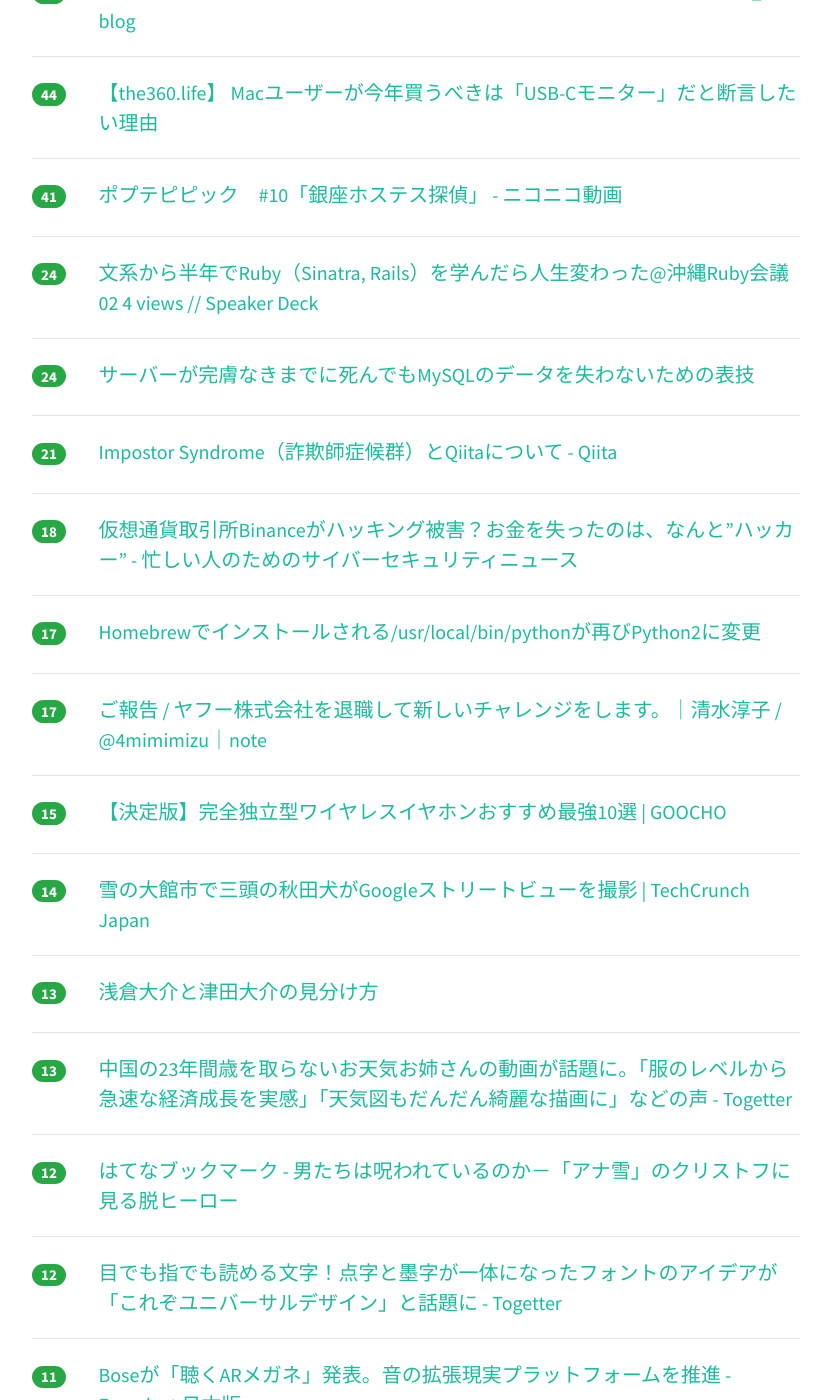
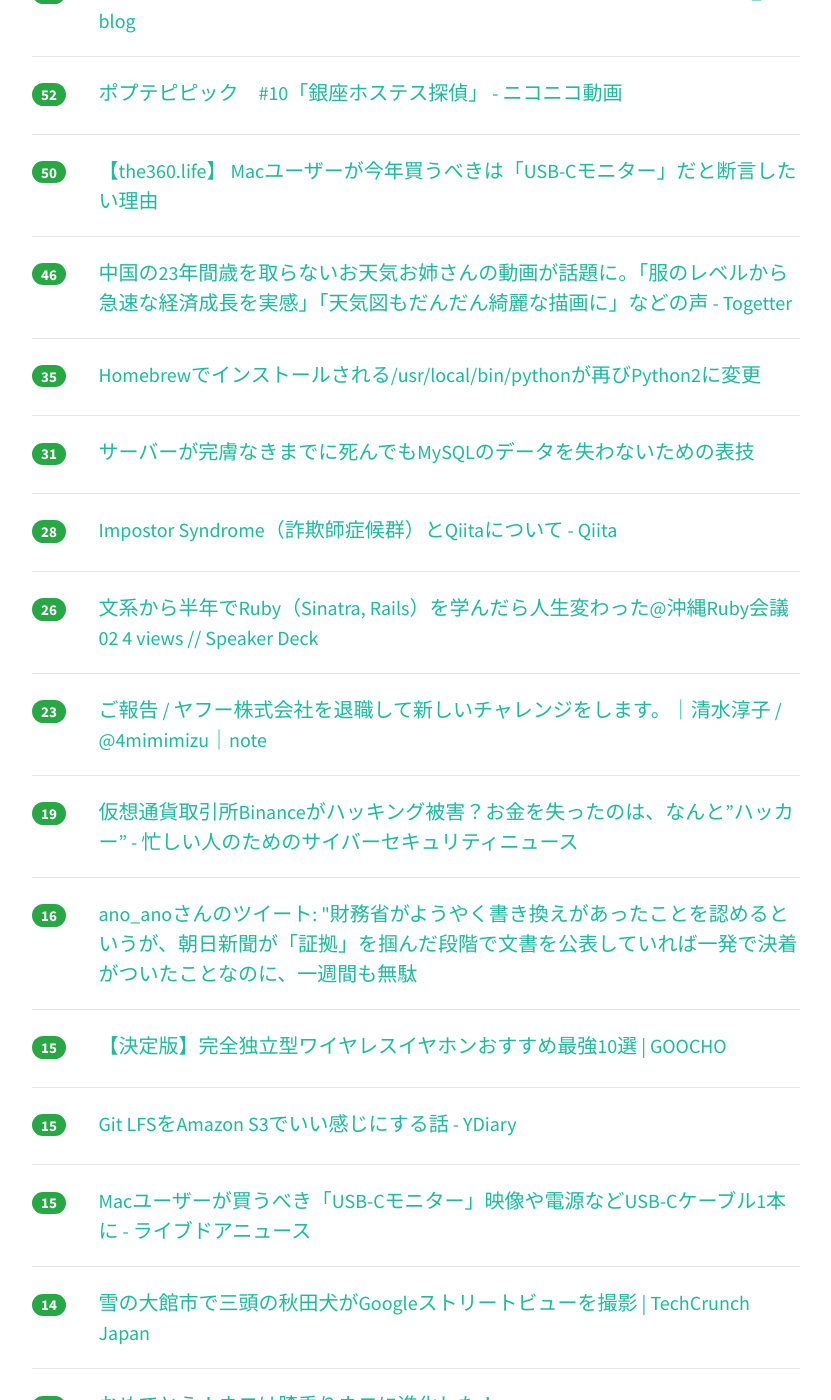
Before and after one commit to yatta47/hatena-matome-site, a Jekyll site: the page built from _posts/2018-03-11-hatena.md, in a window 1280 px wide and 1400 px high, scrolled down 419 px. Shown: the whole window, without its empty margins (224-1055 px from the left). Built offline with Jekyll 4.4.1, drawn with Linux system fonts in a browser that asks for light colours; nearby versions of some CDN libraries; some of the changed text lies outside the part shown.

Commit message:
Updated 2018-03-11

```diff
--- a/_posts/2018-03-11-hatena.md
+++ b/_posts/2018-03-11-hatena.md
@@ -1,54 +1,64 @@
 ---
 layout: post
 title:  "2018-03-11 はてぶIT"
-date:   2018-03-11 11:02:18
+date:   2018-03-11 12:03:09
 tags: [it-hotentry]
 ---
-23 件のデータあり
+27 件のデータあり
 
 <hr><div class="row">
-<div class="col-1"><span class="badge badge-pill badge-success h2">59</span></div>
+<div class="col-1"><span class="badge badge-pill badge-success h2">69</span></div>
 <div class="col-11"><a href='http://kusano-k.hatenablog.com/entry/2018/03/10/172057' target='_blank'>テキストエディタに回転表示機能があったら便利なのではないか - kusano_k’s blog</a></div>
 </div>
 <hr>
 <div class="row">
-<div class="col-1"><span class="badge badge-pill badge-success h2">44</span></div>
+<div class="col-1"><span class="badge badge-pill badge-success h2">52</span></div>
+<div class="col-11"><a href='http://www.nicovideo.jp/watch/1520475440' target='_blank'>ポプテピピック　#10「銀座ホステス探偵」 - ニコニコ動画</a></div>
+</div>
+<hr>
+<div class="row">
+<div class="col-1"><span class="badge badge-pill badge-success h2">50</span></div>
 <div class="col-11"><a href='http://the360.life/U1301.doit?id=3025' target='_blank'>【the360.life】 Macユーザーが今年買うべきは「USB-Cモニター」だと断言したい理由</a></div>
 </div>
 <hr>
 <div class="row">
-<div class="col-1"><span class="badge badge-pill badge-success h2">41</span></div>
-<div class="col-11"><a href='http://www.nicovideo.jp/watch/1520475440' target='_blank'>ポプテピピック　#10「銀座ホステス探偵」 - ニコニコ動画</a></div>
+<div class="col-1"><span class="badge badge-pill badge-success h2">46</span></div>
+<div class="col-11"><a href='https://togetter.com/li/1207190' target='_blank'>中国の23年間歳を取らないお天気お姉さんの動画が話題に。「服のレベルから急速な経済成長を実感」「天気図もだんだん綺麗な描画に」などの声 - Togetter</a></div>
 </div>
 <hr>
 <div class="row">
-<div class="col-1"><span class="badge badge-pill badge-success h2">24</span></div>
+<div class="col-1"><span class="badge badge-pill badge-success h2">35</span></div>
+<div class="col-11"><a href='https://rcmdnk.com/blog/2018/03/10/computer-mac-homebrew-python/' target='_blank'>Homebrewでインストールされる/usr/local/bin/pythonが再びPython2に変更</a></div>
+</div>
+<hr>
+<div class="row">
+<div class="col-1"><span class="badge badge-pill badge-success h2">31</span></div>
+<div class="col-11"><a href='https://www.slideshare.net/yoku0825/mysql-90218198' target='_blank'>サーバーが完膚なきまでに死んでもMySQLのデータを失わないための表技</a></div>
+</div>
+<hr>
+<div class="row">
+<div class="col-1"><span class="badge badge-pill badge-success h2">28</span></div>
+<div class="col-11"><a href='https://qiita.com/acro5piano/items/c4f2835a8e001e8335a8' target='_blank'>Impostor Syndrome（詐欺師症候群）とQiitaについて - Qiita</a></div>
+</div>
+<hr>
+<div class="row">
+<div class="col-1"><span class="badge badge-pill badge-success h2">26</span></div>
 <div class="col-11"><a href='https://speakerdeck.com/masayoshi2018/wen-xi-karaban-nian-deruby-sinatra-rails-woxue-ndararen-sheng-bian-watuta-at-chong-nawa-rubyhui-yi-02-4-views' target='_blank'>文系から半年でRuby（Sinatra, Rails）を学んだら人生変わった@沖縄Ruby会議02 4 views // Speaker Deck</a></div>
 </div>
 <hr>
 <div class="row">
-<div class="col-1"><span class="badge badge-pill badge-success h2">24</span></div>
-<div class="col-11"><a href='https://www.slideshare.net/yoku0825/mysql-90218198' target='_blank'>サーバーが完膚なきまでに死んでもMySQLのデータを失わないための表技</a></div>
+<div class="col-1"><span class="badge badge-pill badge-success h2">23</span></div>
+<div class="col-11"><a href='https://note.mu/4mimimizu/n/nf7287dc164b7' target='_blank'>ご報告 / ヤフー株式会社を退職して新しいチャレンジをします。｜清水淳子 / @4mimimizu｜note</a></div>
 </div>
 <hr>
 <div class="row">
-<div class="col-1"><span class="badge badge-pill badge-success h2">21</span></div>
-<div class="col-11"><a href='https://qiita.com/acro5piano/items/c4f2835a8e001e8335a8' target='_blank'>Impostor Syndrome（詐欺師症候群）とQiitaについて - Qiita</a></div>
-</div>
-<hr>
-<div class="row">
-<div class="col-1"><span class="badge badge-pill badge-success h2">18</span></div>
+<div class="col-1"><span class="badge badge-pill badge-success h2">19</span></div>
 <div class="col-11"><a href='http://nanashi0x.hatenablog.com/entry/2018/03/09/193000' target='_blank'>仮想通貨取引所Binanceがハッキング被害？お金を失ったのは、なんと”ハッカー” - 忙しい人のためのサイバーセキュリティニュース</a></div>
 </div>
 <hr>
 <div class="row">
-<div class="col-1"><span class="badge badge-pill badge-success h2">17</span></div>
-<div class="col-11"><a href='https://rcmdnk.com/blog/2018/03/10/computer-mac-homebrew-python/' target='_blank'>Homebrewでインストールされる/usr/local/bin/pythonが再びPython2に変更</a></div>
-</div>
-<hr>
-<div class="row">
-<div class="col-1"><span class="badge badge-pill badge-success h2">17</span></div>
-<div class="col-11"><a href='https://note.mu/4mimimizu/n/nf7287dc164b7' target='_blank'>ご報告 / ヤフー株式会社を退職して新しいチャレンジをします。｜清水淳子 / @4mimimizu｜note</a></div>
+<div class="col-1"><span class="badge badge-pill badge-success h2">16</span></div>
+<div class="col-11"><a href='http://twitter.com/ano_ano_ano/status/972434780053585920' target='_blank'>ano_anoさんのツイート: "財務省がようやく書き換えがあったことを認めるというが、朝日新聞が「証拠」を掴んだ段階で文書を公表していれば一発で決着がついたことなのに、一週間も無駄</a></div>
 </div>
 <hr>
 <div class="row">
@@ -57,18 +67,33 @@ tags: [it-hotentry]
 </div>
 <hr>
 <div class="row">
+<div class="col-1"><span class="badge badge-pill badge-success h2">15</span></div>
+<div class="col-11"><a href='http://ydkk.hateblo.jp/entry/2017/12/07/120000' target='_blank'>Git LFSをAmazon S3でいい感じにする話 - YDiary</a></div>
+</div>
+<hr>
+<div class="row">
+<div class="col-1"><span class="badge badge-pill badge-success h2">15</span></div>
+<div class="col-11"><a href='http://news.livedoor.com/article/detail/14414300/' target='_blank'>Macユーザーが買うべき「USB-Cモニター」映像や電源などUSB-Cケーブル1本に - ライブドアニュース</a></div>
+</div>
+<hr>
+<div class="row">
 <div class="col-1"><span class="badge badge-pill badge-success h2">14</span></div>
 <div class="col-11"><a href='http://jp.techcrunch.com/2018/03/10/2018-03-09-whos-a-very-good-street-view-camera-you-are/' target='_blank'>雪の大館市で三頭の秋田犬がGoogleストリートビューを撮影 | TechCrunch Japan</a></div>
 </div>
 <hr>
 <div class="row">
-<div class="col-1"><span class="badge badge-pill badge-success h2">13</span></div>
-<div class="col-11"><a href='https://anond.hatelabo.jp/20180311025000' target='_blank'>浅倉大介と津田大介の見分け方</a></div>
+<div class="col-1"><span class="badge badge-pill badge-success h2">14</span></div>
+<div class="col-11"><a href='https://anond.hatelabo.jp/20180311010716' target='_blank'>おめでとう！ネコは膝乗りネコに進化した！</a></div>
 </div>
 <hr>
 <div class="row">
 <div class="col-1"><span class="badge badge-pill badge-success h2">13</span></div>
-<div class="col-11"><a href='https://togetter.com/li/1207190' target='_blank'>中国の23年間歳を取らないお天気お姉さんの動画が話題に。「服のレベルから急速な経済成長を実感」「天気図もだんだん綺麗な描画に」などの声 - Togetter</a></div>
+<div class="col-11"><a href='https://togetter.com/li/1207072' target='_blank'>目でも指でも読める文字！点字と墨字が一体になったフォントのアイデアが「これぞユニバーサルデザイン」と話題に - Togetter</a></div>
+</div>
+<hr>
+<div class="row">
+<div class="col-1"><span class="badge badge-pill badge-success h2">13</span></div>
+<div class="col-11"><a href='https://anond.hatelabo.jp/20180311025000' target='_blank'>浅倉大介と津田大介の見分け方</a></div>
 </div>
 <hr>
 <div class="row">
@@ -78,11 +103,6 @@ tags: [it-hotentry]
 <hr>
 <div class="row">
 <div class="col-1"><span class="badge badge-pill badge-success h2">12</span></div>
-<div class="col-11"><a href='https://togetter.com/li/1207072' target='_blank'>目でも指でも読める文字！点字と墨字が一体になったフォントのアイデアが「これぞユニバーサルデザイン」と話題に - Togetter</a></div>
-</div>
-<hr>
-<div class="row">
-<div class="col-1"><span class="badge badge-pill badge-success h2">11</span></div>
 <div class="col-11"><a href='http://japanese.engadget.com/2018/03/10/bose-ar/' target='_blank'>Boseが「聴くARメガネ」発表。音の拡張現実プラットフォームを推進 - Engadget 日本版</a></div>
 </div>
 <hr>
@@ -92,23 +112,13 @@ tags: [it-hotentry]
 </div>
 <hr>
 <div class="row">
-<div class="col-1"><span class="badge badge-pill badge-success h2">10</span></div>
-<div class="col-11"><a href='http://ydkk.hateblo.jp/entry/2017/12/07/120000' target='_blank'>Git LFSをAmazon S3でいい感じにする話 - YDiary</a></div>
-</div>
-<hr>
-<div class="row">
-<div class="col-1"><span class="badge badge-pill badge-success h2">9</span></div>
+<div class="col-1"><span class="badge badge-pill badge-success h2">11</span></div>
 <div class="col-11"><a href='https://papix.hatenablog.com/entry/2018/03/10/160838' target='_blank'>plenvを使ったPerl環境構築 〜2018年度版〜 - Masteries</a></div>
 </div>
 <hr>
 <div class="row">
 <div class="col-1"><span class="badge badge-pill badge-success h2">8</span></div>
-<div class="col-11"><a href='https://anond.hatelabo.jp/20180311010716' target='_blank'>おめでとう！ネコは膝乗りネコに進化した！</a></div>
-</div>
-<hr>
-<div class="row">
-<div class="col-1"><span class="badge badge-pill badge-success h2">8</span></div>
-<div class="col-11"><a href='http://twitter.com/ano_ano_ano/status/972434780053585920' target='_blank'>ano_anoさんのツイート: "財務省がようやく書き換えがあったことを認めるというが、朝日新聞が「証拠」を掴んだ段階で文書を公表していれば一発で決着がついたことなのに、一週間も無駄</a></div>
+<div class="col-11"><a href='https://speakerdeck.com/masayoshi2018/wen-xi-karaban-nian-deruby-sinatra-rails-woxue-ndararen-sheng-bian-watuta-at-chong-nawa-rubyhui-yi-02' target='_blank'>文系から半年でRuby（Sinatra, Rails）を学んだら人生変わった@沖縄Ruby会議02 // Speaker Deck</a></div>
 </div>
 <hr>
 <div class="row">
@@ -117,7 +127,17 @@ tags: [it-hotentry]
 </div>
 <hr>
 <div class="row">
+<div class="col-1"><span class="badge badge-pill badge-success h2">7</span></div>
+<div class="col-11"><a href='https://speakerdeck.com/hidenorigoto/solidfalseyuan-ze-tutedonnahuunishi-ufalse' target='_blank'>SOLIDの原則ってどんなふうに使うの？ // Speaker Deck</a></div>
+</div>
+<hr>
+<div class="row">
 <div class="col-1"><span class="badge badge-pill badge-success h2">6</span></div>
 <div class="col-11"><a href='http://www.bbc.com/news/world-asia-43356337' target='_blank'>Mount Shinmoedake: Warning over Japan's James Bond volcano - BBC News</a></div>
 </div>
 <hr>
+<div class="row">
+<div class="col-1"><span class="badge badge-pill badge-success h2">6</span></div>
+<div class="col-11"><a href='https://iphone-mania.jp/news-205486/' target='_blank'>Microsoft Pix、名刺を撮影して連絡先やLinkedInに追加可能に - iPhone Mania</a></div>
+</div>
+<hr>
```
